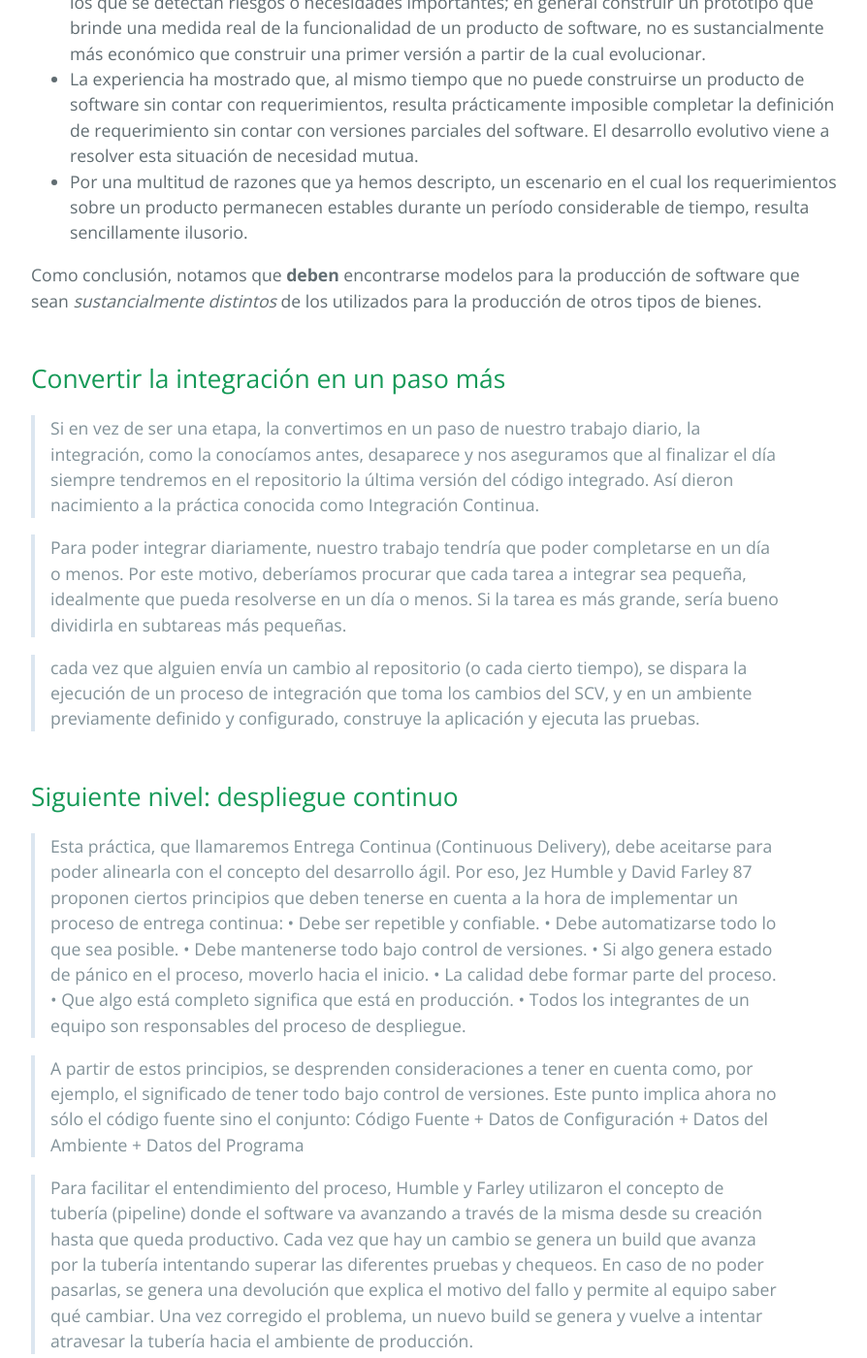
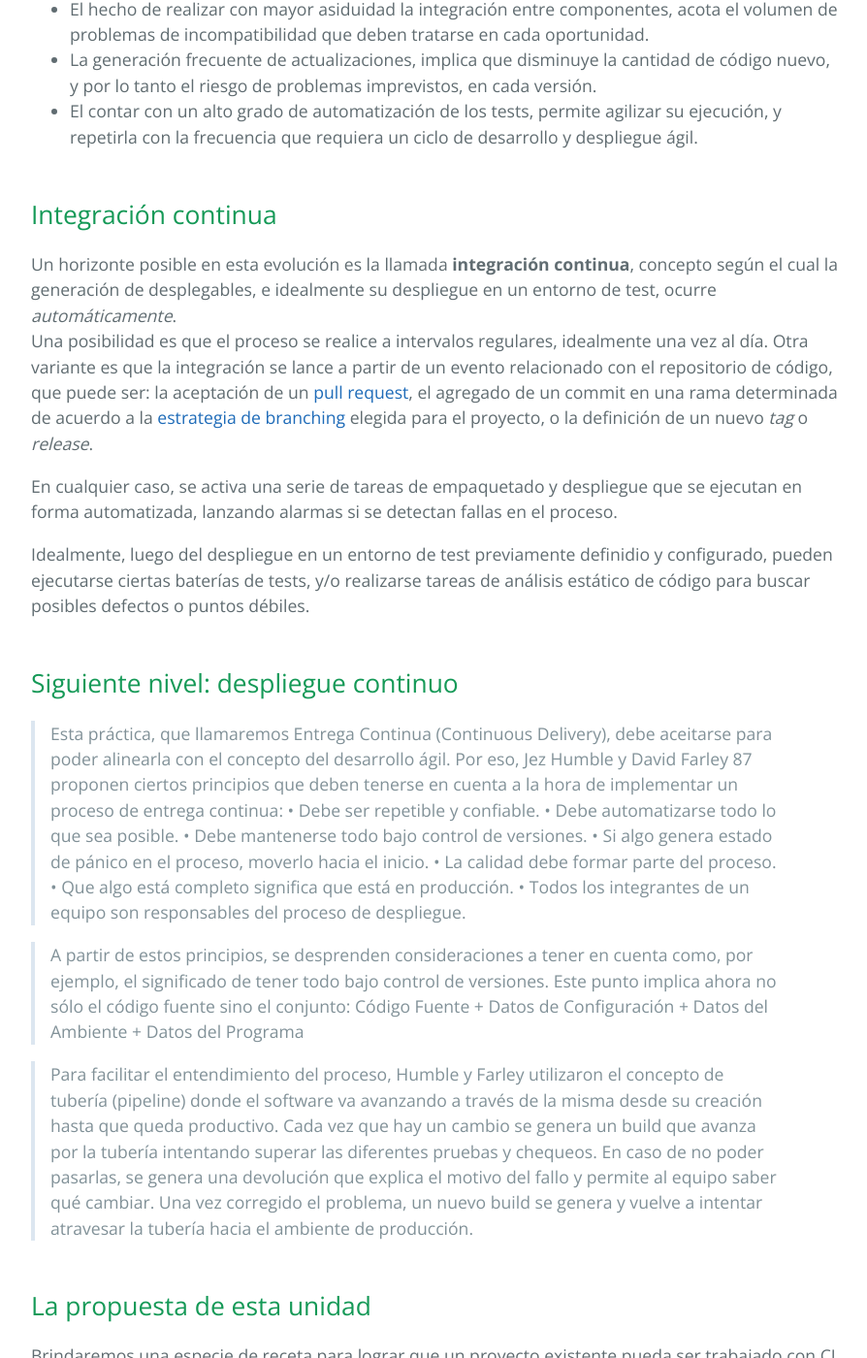
Before and after one commit to clombardi/design-thinking, a Jekyll site: the page built from ci-cd/intro.md, in a window 1280 px wide and 1400 px high, scrolled down 2353 px. Shown: the whole window at 97% size, without its empty margins (192-1086 px from the left). Built offline with Jekyll 4.4.1, drawn with Linux system fonts in a browser that asks for light colours; our own code applies the rules of GitHub Pages for plain Markdown files; some of the changed text lies outside the part shown.

Commit message:
intro a ci-cd - integracion continua listo

```diff
--- a/ci-cd/intro.md
+++ b/ci-cd/intro.md
@@ -11,7 +11,9 @@ Este proceso involucra la **integración** de partes desarrolladas por separado
 1. El **despliegue** de los productos generados, en ambientes productivos.
 Típicamente, este proceso requiere de tareas de configuración del ambiente y/o de los desplegables, y probablemente también revisar cuestiones ligadas a la conectividad necesaria para interactuar con otras aplicaciones o para el acceso de usuarios.
 
-La visión en la que este proceso se ejecuta una única vez, o eventualmente ante la generación de cada nueva _versión_ del producto, evento que ocurre a intervalos que se miden en meses o incluso años, resulta _incompatible_ con las necesidades de una proporción creciente de los proyectos de desarrollo actuales, por distintas razones que fuimos describiendo en secciones anteriores.
+
+## Los riesgos del enfoque "de única vez"
+La visión en la que el "pasaje a operaciones" se ejecuta una única vez, o eventualmente ante la generación de cada nueva _versión_ del producto, evento que ocurre a intervalos que se miden en meses o incluso años, resulta _incompatible_ con las necesidades de una proporción creciente de los proyectos de desarrollo actuales, por distintas razones que fuimos describiendo en secciones anteriores.
 En particular, destacamos las motivaciones para el cambio frecuente en los requerimientos de un proyecto mencionados al describir los [marcos de trabajo ágiles](../programacion-a-desarrollo/intro-agil), y la necesidad de reaccionar rápidamente al feedback que proporcionan los usuarios, y los comitentes, de un producto de software.
 
 Por otra parte, las tareas de integración y despliegue están sujetas a varios factores relevantes de riesgo, entre los que destacamos los siguientes.
@@ -25,42 +27,34 @@ Por otra parte, las tareas de integración y despliegue están sujetas a varios
 Estos factores han sido responsables, en muchas ocasiones, de retrasos importantes en la salida a producción de productos de software, como señalamos [al introducir el ámbito de SCM](../scm-git/scm-intro) en la Unidad 5.
 
 
-### El software y otras industrias - pequeña digresión
-Como señalamos anteriormente, la idea tradicional sobre cómo organizar la producción de software, propone la construcción por separado de partes  definidas en un proceso previo de diseño; y la posterior integración de estas partes en el producto final.
+## Convertir la integración en un paso más
+Para mitigar los riesgos recién mencionados, y elevar el valor del software producido, debemos evolucionar hacia formas de trabajo en las que la integración y el despliegue **pierdan su carácter excepcional**, transformándose en parte de las prácticas y procesos _habituales_ en el desarrollo.
+Así, se podrá realizar el despliegue de nuevas versiones con mayor frecuencia, sin por ello perder calidad o control de los procesos.
 
-Subyace a esta idea, la intención de trazar un _paralelismo_ entre la industria del software y otras ramas industriales, en cuales efectivamente, una fase inicial de diseño y planificación es seguida por la producción por separado (y muchas veces, en unidades de producción distintas) de distintas piezas, y finalmente por el ensamblado y puesta a punto del producto.
+Para lograr este objetivo, es necesario alinear varios aspectos del desarrollo, entre ellos.
+- Organizar el desarrollo en _tareas cortas_, evitando la definición de tareas individuales que lleven más de unos pocos días-hombre, y dividiendo las que resulten demasiado gravosas.
+De esta forma, se evita la generación de [ramas](../git-branch/git-branch-merge) de código que se alejen demasiado del tronco principal del desarrollo, y se alienta el agregado de valor y funcionalidad en forma continua, de acuerdo a la idea de desarrollo evolutivo.
+- Contar con un buen nivel de [SCM](../scm-git/scm-intro), que permita obtener el conjunto de código fuente y otros archivos necesarios para generar cada entregable, en forma automatizada.
+- Elevar el nivel de automatización de las tareas de [testing](../testing/sistematizacion/tipos-documentacion), en particular de los [tests de regresión](../testing/testing-software/regresion) y los de integración.
+- Contar con definiciones de [arquitectura de software](../programacion-a-desarrollo/arquitectura-de-software) sólida, que estandarice y simplifique la integración entre componentes.
+- Entrando específicamente en el terreno de operaciones, elevar el nivel de automatización en la generación de desplegables, y también el de gestión de [entornos](../scm-git/entornos).
 
-Este planteo apunta, en principio, a la _producción en serie_.
-Muchas veces, el proceso de producción es precedido por un proceso previo y distinto, de generación y testeo de prototipos, con el fin de garantizar la adecuación del bien a producir a las necesidades u objetivos para los que fue concebido, y para evitar sorpresas desagradables al lanzar la producción.
-También existen procesos cuyo objetivo es generar _un único producto_, tomemos como ejemplo la construcción de un puente en un determinado lugar.
-En estos casos, se producen distintos planos y maquetas para poder visualizar el producto a construir, se realizan estudios para comprobar su adecuación, p.ej. pruebas de resistencia de materiales en el caso de un puente, y también se hace una planificación detallada de materiales y costos. Estos procesos previos, que pueden resultar muy costosos, se justifican porque la modificación del producto luego de construido, o bien es sencillamente imposible, o bien involucra costos prohibitvos.
-Tal vez más importante, se considera que al comenzar la producción, los _requerimientos_ del bien a producir, están definidos al menos en gran medida. Muchas veces, existen etapas previas de estudios cuyo único objetivo es afinar la definición de requerimientos: investigaciones de mercado para productos en serie, estudios de tránsito en una zona geográfica, y también estudios de suelo, en el ejemplo del puente.
-Finalmente, en productos únicos, o bien de precio unitario considerable, se supone una vida útil en la cual sólo se espera realizar mantenimientos, pero no agregados o modificaciones en la funcionalidad.
-
-Varias particularidades de la producción de software la alejan de estos modelos.
-- Aunque pueden construirse maquetas o prototipos para testear cuestiones de interfaz o experiencia de usuario (UI/UX), y también _pruebas de concepto_ sobre tecnologías o procesos en los que se detectan riesgos o necesidades importantes; en general construir un prototipo que brinde una medida real de la funcionalidad de un producto de software, no es sustancialmente más económico que construir una primer versión a partir de la cual evolucionar.
-- La experiencia ha mostrado que, al mismo tiempo que no puede construirse un producto de software sin contar con requerimientos, resulta prácticamente imposible completar la definición de requerimiento sin contar con versiones parciales del software. El desarrollo evolutivo viene a resolver esta situación de necesidad mutua.
-- Por una multitud de razones que ya hemos descripto, un escenario en el cual los requerimientos sobre un producto permanecen estables durante un período considerable de tiempo, resulta sencillamente ilusorio.
-
-Como conclusión, notamos que **deben** encontrarse modelos para la producción de software que sean _sustancialmente distintos_ de los utilizados para la producción de otros tipos de bienes.
+Mencionamos algunas de las ventajas que aporta este enfoque, relacionadas con las problemáticas descriptas al principio.
+- La ejecución frecuente de los procesos de generación de desplegables, permite ir mejorándolos en forma paulatina, evitando los problemas habitualmente relacionados con esta tarea.
+- El hecho de realizar con mayor asiduidad la integración entre componentes, acota el volumen de problemas de incompatibilidad que deben tratarse en cada oportunidad.
+- La generación frecuente de actualizaciones, implica que disminuye la cantidad de código nuevo, y por lo tanto el riesgo de problemas imprevistos, en cada versión.
+- El contar con un alto grado de automatización de los tests, permite agilizar su ejecución, y repetirla con la frecuencia que requiera un ciclo de desarrollo y despliegue ágil.
 
 
-## Convertir la integración en un paso más
+## Integración continua
+Un horizonte posible en esta evolución es la llamada **integración continua**, concepto según el cual la generación de desplegables, e idealmente su despliegue en un entorno de test, ocurre _automáticamente_.
+Una posibilidad es que el proceso se realice a intervalos regulares, idealmente una vez al día.
+Otra variante es que la integración se lance a partir de un evento relacionado con el repositorio de código, que puede ser: la aceptación de un [pull request](../git-branch/pull-requests), el agregado de un commit en una rama determinada de acuerdo a la [estrategia de branching](../git-branch/estrategias-branching) elegida para el proyecto, o la definición de un nuevo _tag_ o _release_.
 
-> Si en vez de ser una etapa, la convertimos en un paso de nuestro trabajo diario, la integración,
-como la conocíamos antes, desaparece y nos aseguramos que al finalizar el día siempre tendremos
-en el repositorio la última versión del código integrado. Así dieron nacimiento a la práctica
-conocida como Integración Continua.
+En cualquier caso, se activa una serie de tareas de empaquetado y despliegue que se ejecutan en forma automatizada, lanzando alarmas si se detectan fallas en el proceso.
 
-> Para poder integrar diariamente, nuestro trabajo tendría que poder completarse en un día o
-menos. Por este motivo, deberíamos procurar que cada tarea a integrar sea pequeña, idealmente
-que pueda resolverse en un día o menos. Si la tarea es más grande, sería bueno dividirla en
-subtareas más pequeñas.
+Idealmente, luego del despliegue en un entorno de test previamente definidio y configurado, pueden ejecutarse ciertas baterías de tests, y/o realizarse tareas de análisis estático de código para buscar posibles defectos o puntos débiles.
 
->  cada vez
-que alguien envía un cambio al repositorio (o cada cierto tiempo), se dispara la ejecución de un
-proceso de integración que toma los cambios del SCV, y en un ambiente previamente definido y
-configurado, construye la aplicación y ejecuta las pruebas.
 
 
 ## Siguiente nivel: despliegue continuo
@@ -93,3 +87,23 @@ producción.
 ## La propuesta de esta unidad
 
 Brindaremos una especie de receta para lograr que un proyecto existente pueda ser trabajado con CI / CD. O sea, vamos a mostrar cómo armar el famoso pipeline.
+
+
+## El software y otras industrias - pequeña digresión
+Como señalamos al principio, la idea tradicional sobre cómo organizar la producción de software, propone la construcción por separado de partes  definidas en un proceso previo de diseño; y la posterior integración de estas partes en el producto final.
+
+Subyace a esta idea, la intención de trazar un _paralelismo_ entre la industria del software y otras ramas industriales, en cuales efectivamente, una fase inicial de diseño y planificación es seguida por la producción por separado (y muchas veces, en unidades de producción distintas) de distintas piezas, y finalmente por el ensamblado y puesta a punto del producto.
+
+Este planteo apunta, en principio, a la _producción en serie_.
+Muchas veces, el proceso de producción es precedido por un proceso previo y distinto, de generación y testeo de prototipos, con el fin de garantizar la adecuación del bien a producir a las necesidades u objetivos para los que fue concebido, y para evitar sorpresas desagradables al lanzar la producción.
+También existen procesos cuyo objetivo es generar _un único producto_, tomemos como ejemplo la construcción de un puente en un determinado lugar.
+En estos casos, se producen distintos planos y maquetas para poder visualizar el producto a construir, se realizan estudios para comprobar su adecuación, p.ej. pruebas de resistencia de materiales en el caso de un puente, y también se hace una planificación detallada de materiales y costos. Estos procesos previos, que pueden resultar muy costosos, se justifican porque la modificación del producto luego de construido, o bien es sencillamente imposible, o bien involucra costos prohibitvos.
+Tal vez más importante, se considera que al comenzar la producción, los _requerimientos_ del bien a producir, están definidos al menos en gran medida. Muchas veces, existen etapas previas de estudios cuyo único objetivo es afinar la definición de requerimientos: investigaciones de mercado para productos en serie, estudios de tránsito en una zona geográfica, y también estudios de suelo, en el ejemplo del puente.
+Finalmente, en productos únicos, o bien de precio unitario considerable, se supone una vida útil en la cual sólo se espera realizar mantenimientos, pero no agregados o modificaciones en la funcionalidad.
+
+Varias particularidades de la producción de software la alejan de estos modelos.
+- Aunque pueden construirse maquetas o prototipos para testear cuestiones de interfaz o experiencia de usuario (UI/UX), y también _pruebas de concepto_ sobre tecnologías o procesos en los que se detectan riesgos o necesidades importantes; en general construir un prototipo que brinde una medida real de la funcionalidad de un producto de software, no es sustancialmente más económico que construir una primer versión a partir de la cual evolucionar.
+- La experiencia ha mostrado que, al mismo tiempo que no puede construirse un producto de software sin contar con requerimientos, resulta prácticamente imposible completar la definición de requerimiento sin contar con versiones parciales del software. El desarrollo evolutivo viene a resolver esta situación de necesidad mutua.
+- Por una multitud de razones que ya hemos descripto, un escenario en el cual los requerimientos sobre un producto permanecen estables durante un período considerable de tiempo, resulta sencillamente ilusorio.
+
+Como conclusión, notamos que **deben** encontrarse modelos para la producción de software que sean _sustancialmente distintos_ de los utilizados para la producción de otros tipos de bienes.
```
